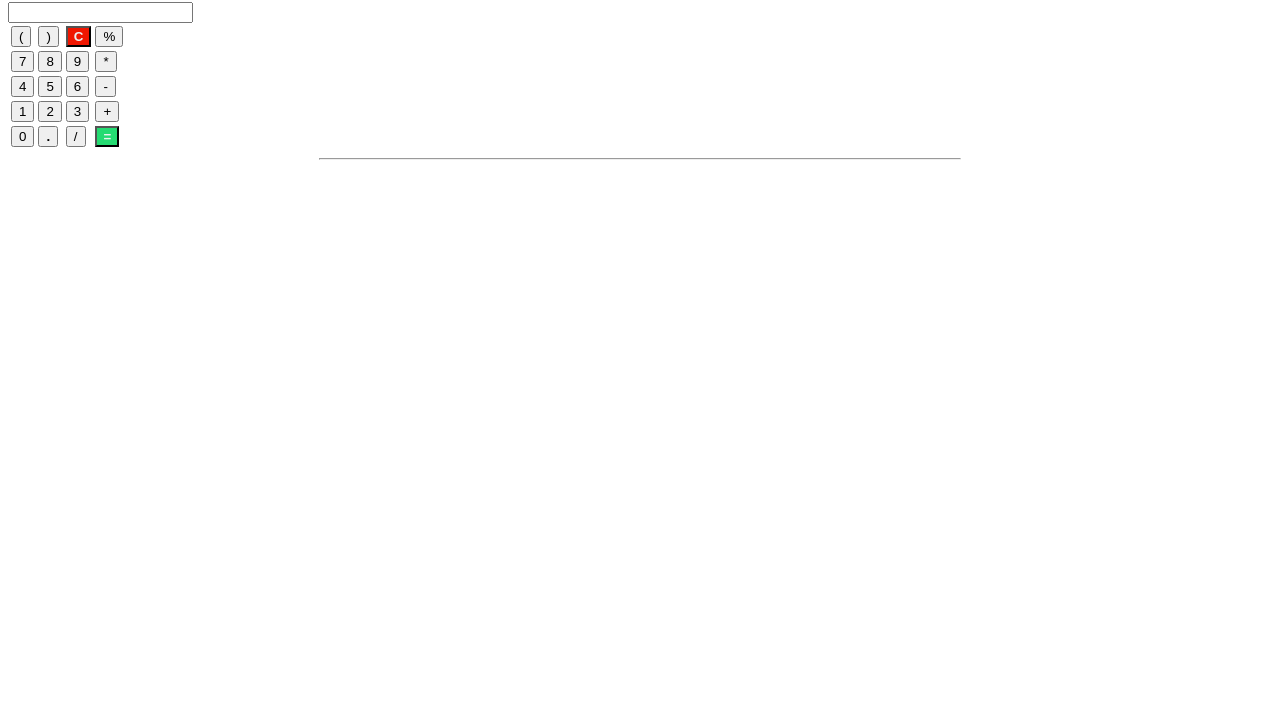
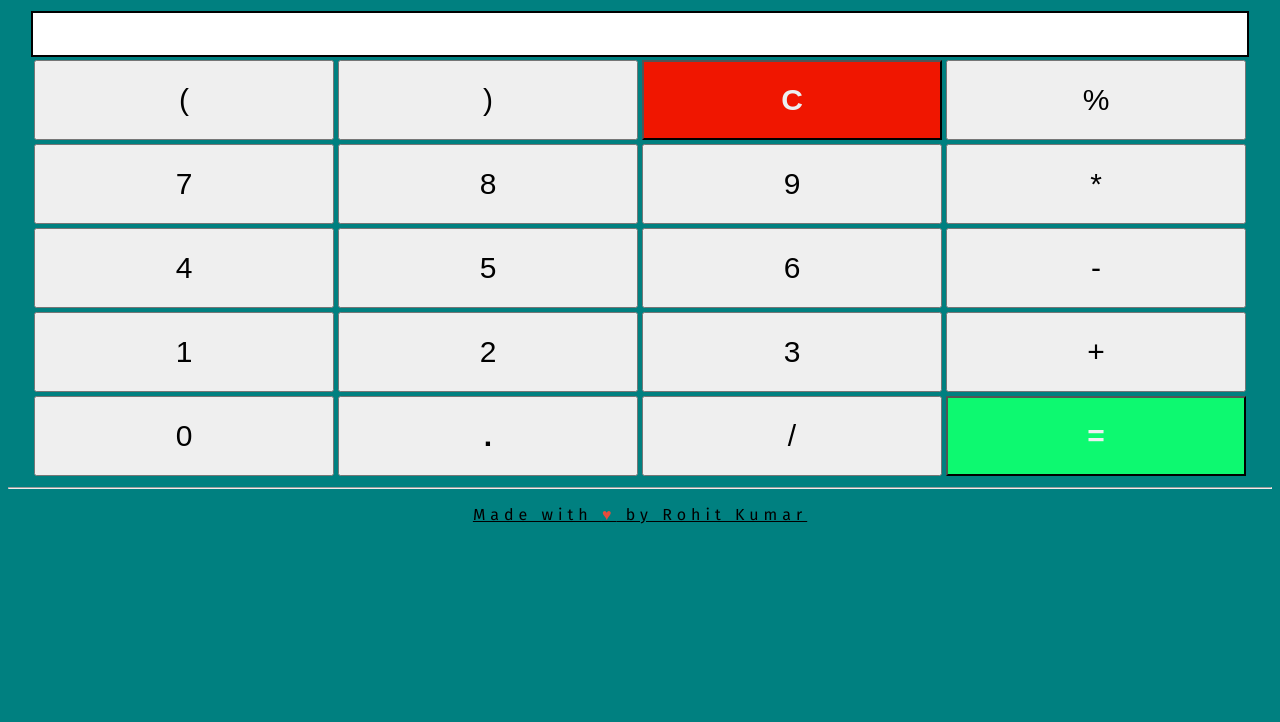
Before and after one commit to deadaf/web-practice, a plain HTML site: page calculator/index.html in a window 1280 px wide. Shown: the part 78-800 px from the top of the page. Drawn offline with Linux system fonts and the light colour scheme.

Commit message:
calculator styled & added example image

```diff
--- a/calculator/index.html
+++ b/calculator/index.html
@@ -17,7 +17,6 @@
       </h1>
 
       <div class="calculator">
-        <span id="errorMsg" style="color: red"></span>
         <input type="text" name="screen" id="answer" readonly />
 
         <table>
@@ -49,12 +48,18 @@
             <td><button>0</button></td>
             <td><button style="font-weight: bold">.</button></td>
             <td><button>/</button></td>
-            <td><button style="background-color: #25db72; font-weight: bold; color: #ecf0f1">=</button></td>
+            <td><button style="background-color: #0df970; font-weight: bold; color: #ecf0f1">=</button></td>
           </tr>
         </table>
-        <hr style="max-width: 50vw" />
       </div>
     </div>
+    <hr />
+    <footer>
+      <p style="text-align: center">
+        Made with <span style="color: #e74c3c">&hearts;</span> by
+        <a style="color: inherit" href="https://github.com/deadaf"> Rohit Kumar</a>
+      </p>
+    </footer>
   </body>
   <script src="calc.js"></script>
 </html>
--- a/calculator/style.css
+++ b/calculator/style.css
@@ -0,0 +1,33 @@
+@import url("https://fonts.googleapis.com/css2?family=Fira+Sans&display=swap");
+
+body {
+  font-family: "Fira Sans", sans-serif;
+  background-color: teal;
+  letter-spacing: 5px;
+  text-decoration: underline;
+}
+.container {
+  display: flex;
+  justify-content: center;
+  flex-direction: column;
+  align-items: center;
+  /* height: 200px; */
+  /* border: 3px solid green; */
+}
+
+.calculator {
+  display: flex;
+  flex-direction: column;
+}
+.calculator input {
+  /* width: 280px; */
+  height: 40px;
+  border: 2px solid black;
+  font-size: 30px;
+}
+
+.calculator button {
+  width: 300px;
+  height: 80px;
+  font-size: 30px;
+}
```
Also changed, not shown: calculator/calculator.png (added).
